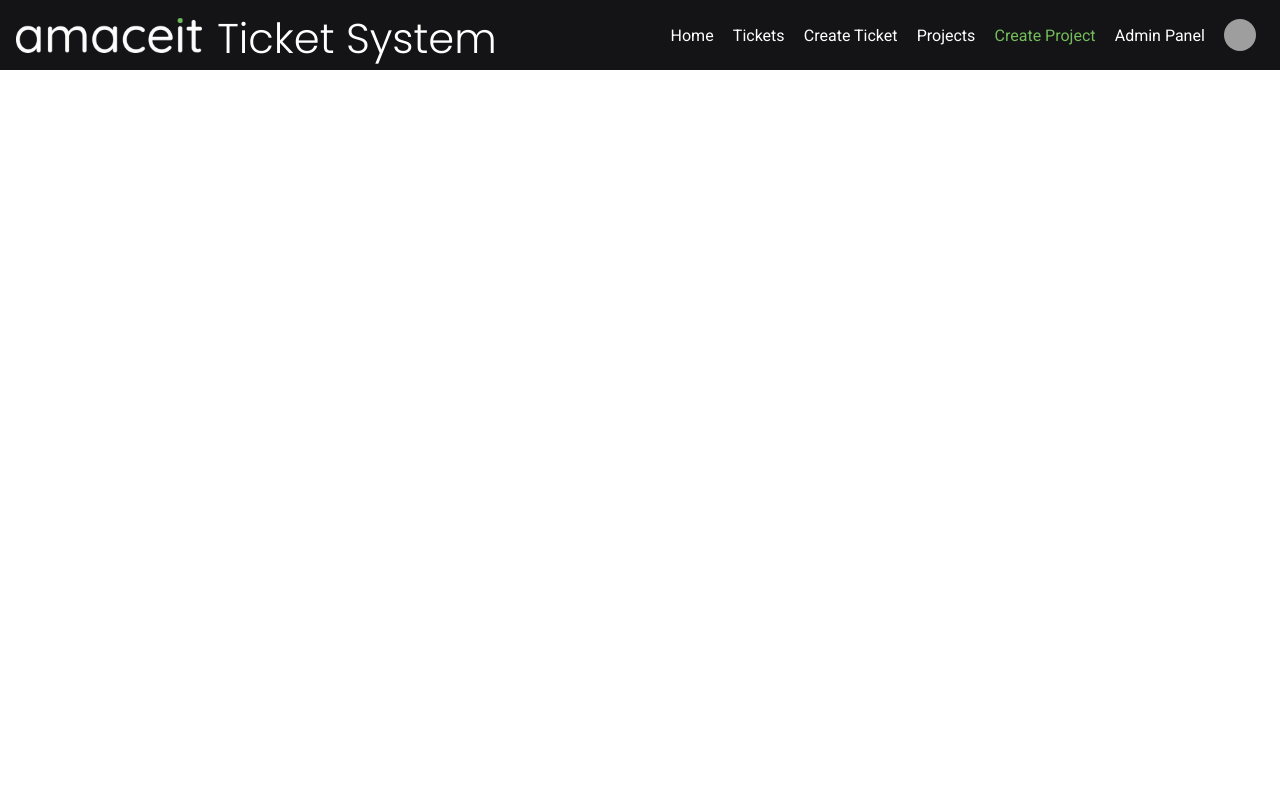
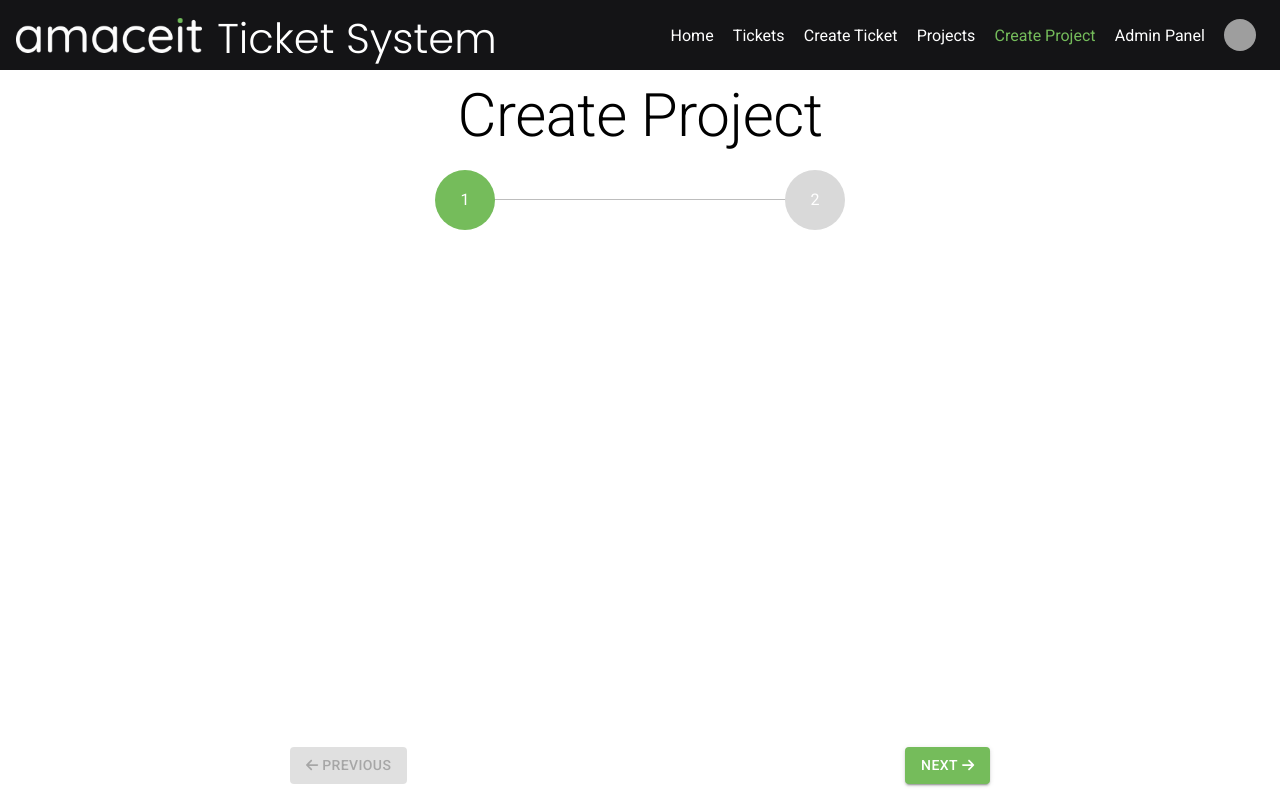
Before and after one commit to CasperKristiansson/Thesis----Cloud-Computing-Pricing-and-Deployment-Efforts, a React (Create React App) app: page /create-project in a window 1280 px wide. Built offline with nearby package versions, Linux system fonts and the light colour scheme; grey boxes are pictures that could not be loaded.

Commit message:
Link Create Project

```diff
--- a/src/ComponentRouting.tsx
+++ b/src/ComponentRouting.tsx
@@ -4,6 +4,7 @@ import { Home } from './Pages/Home/Home';
 import { Tickets } from './Pages/Tickets/Tickets';
 import { Projects } from './Pages/Projects/Projects';
 import { CreateTicket } from './Pages/CreateTicket/CreateTicket';
+import { CreateProject } from './Pages/CreateProject/CreateProject';
 
 export const ComponentRouting: React.FC<{dispatch: any}> = ({ dispatch }) => {
 	return (
@@ -13,6 +14,7 @@ export const ComponentRouting: React.FC<{dispatch: any}> = ({ dispatch }) => {
 				<Route path="/tickets" element={<Tickets />} />
 				<Route path="/projects" element={<Projects />} />
 				<Route path="/create-ticket" element={<CreateTicket />} />
+				<Route path="/create-project" element={<CreateProject />} />
 			</Routes>
 		</div>
 	);
--- a/src/Pages/CreateProject/CreateProject.tsx
+++ b/src/Pages/CreateProject/CreateProject.tsx
@@ -8,17 +8,17 @@ import { useState } from 'react';
 import { FontAwesomeIcon } from '@fortawesome/react-fontawesome';
 import { faArrowLeft, faArrowRight } from '@fortawesome/free-solid-svg-icons';
 
-export const CreateTicket: React.FC<{}> = () => {
+export const CreateProject: React.FC<{}> = () => {
 	const [currentStep, setCurrentStep] = useState(0);
 
   return (
 		<Box sx={{ display: 'flex', justifyContent: 'center', paddingTop: "10px" }}>
 			<Box sx={{ width: '700px' }}>
 				<Typography variant="h2" textAlign={"center"}>
-					Create Ticket
+					Create Project
 				</Typography>
 				<Stepper activeStep={currentStep} alternativeLabel sx={{ marginTop: "35px", height: "70vh"}}>
-					{[1,2,3].map((label) => (
+					{[1,2].map((label) => (
 						<Step key={label}>
 								<StepLabel StepIconComponent={StepperComponent} />
 						</Step>
@@ -43,7 +43,7 @@ export const CreateTicket: React.FC<{}> = () => {
 							setCurrentStep(currentStep+1)
 						}}
 					>
-						{currentStep === 2 ? "Create" : "Next"}&nbsp;
+						{currentStep === 1 ? "Create" : "Next"}&nbsp;
 						<FontAwesomeIcon icon={faArrowRight} />
 					</Button>
 				</div>
```
